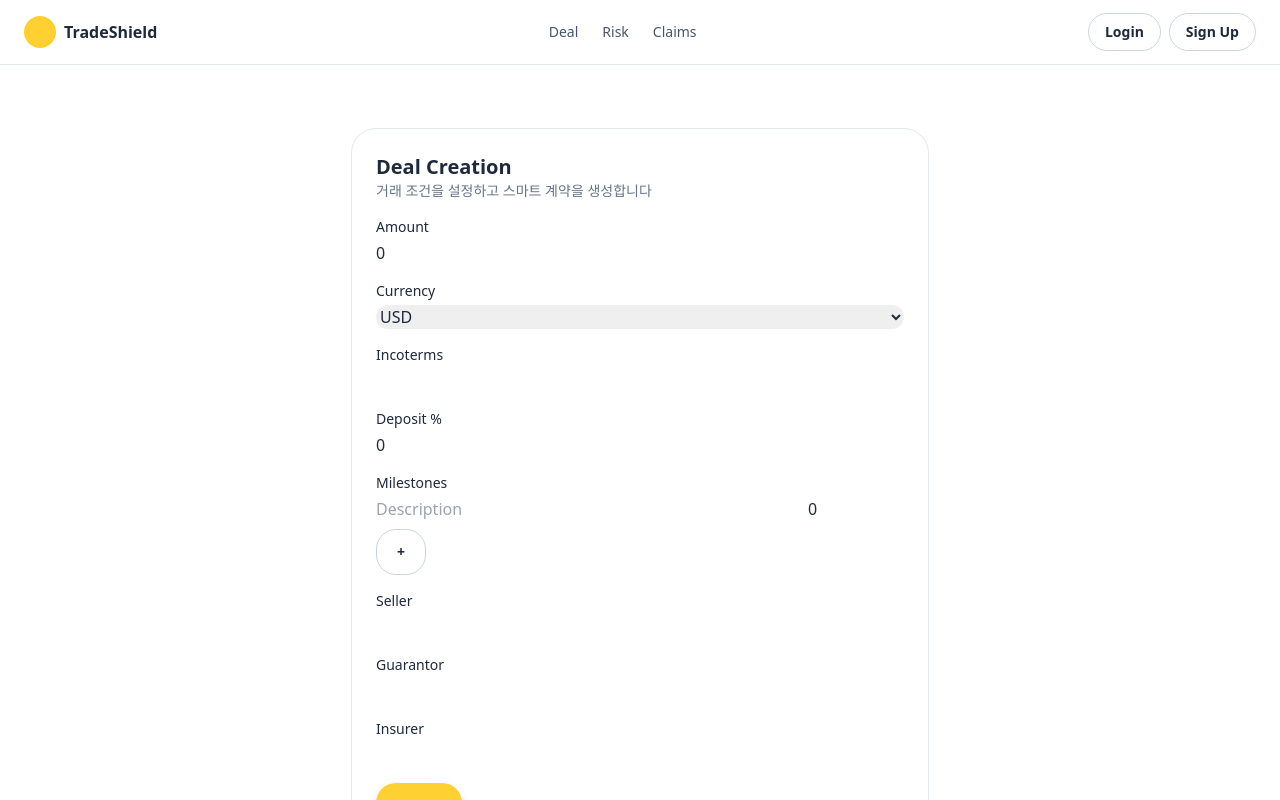
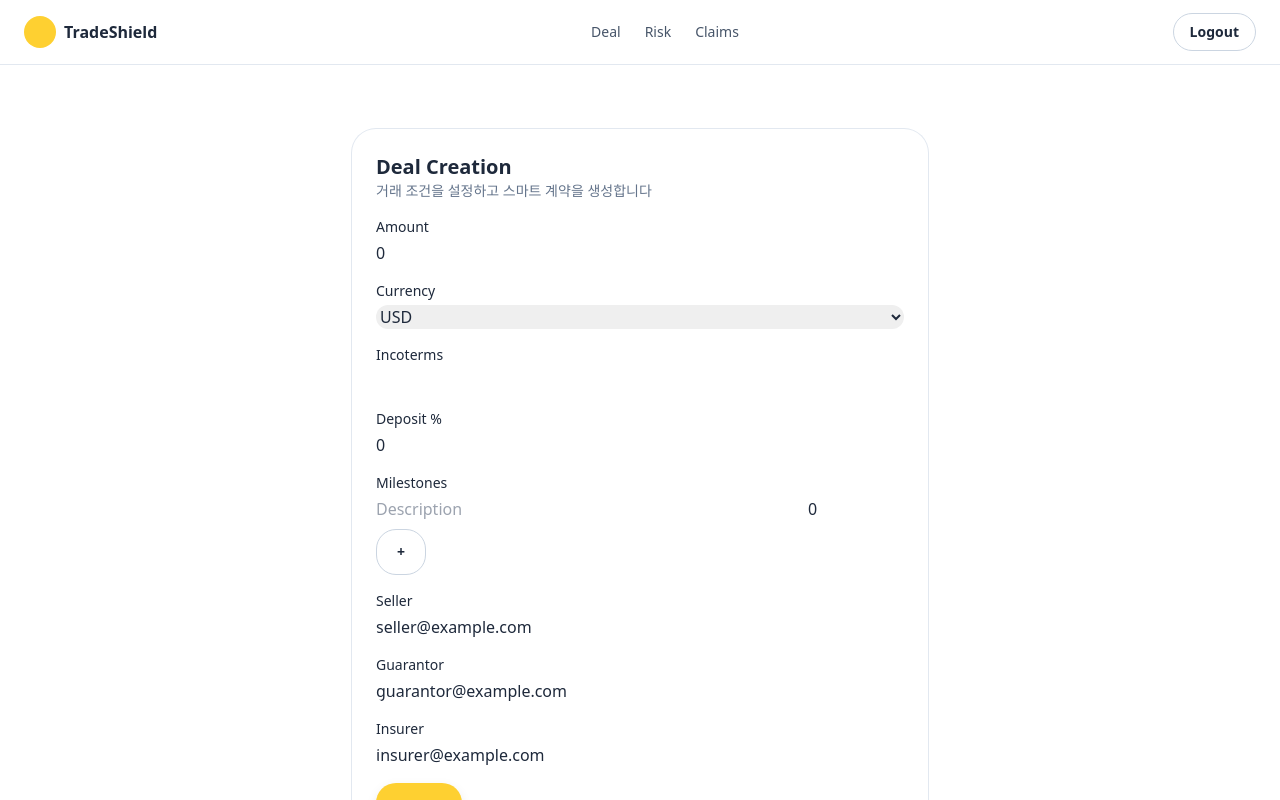
Before and after one commit to polarpolar914/KB_Future_Finance_AI_Challenge, a Nuxt app in the folder nuxt-app/: page /deal-creation in a window 1280 px wide. Shown: the top 800 px of the page. Built offline with nearby package versions, Linux system fonts and the light colour scheme.

Commit message:
feat: auto admin login and default demo users

```diff
--- a/nuxt-app/pages/deal-creation.vue
+++ b/nuxt-app/pages/deal-creation.vue
@@ -109,9 +109,9 @@ const form = reactive({
   incoterms: '',
   deposit: 0,
   milestones: [{ description: '', amount: 0 }] as { description: string; amount: number }[],
-  seller: '',
-  guarantor: '',
-  insurer: ''
+  seller: 'seller@example.com',
+  guarantor: 'guarantor@example.com',
+  insurer: 'insurer@example.com'
 })
 
 const contractHash = ref('')
--- a/nuxt-app/stores/auth.ts
+++ b/nuxt-app/stores/auth.ts
@@ -7,25 +7,22 @@ type AuthState = {
 
 export const useAuthStore = defineStore('auth', {
   state: (): AuthState => ({
-    isAuthenticated: false,
-    email: null,
+    isAuthenticated: true,
+    email: 'admin@example.com',
   }),
   actions: {
     load() {
       if (process.client) {
         const users = JSON.parse(localStorage.getItem('demo-users') || '{}')
-        if (Object.keys(users).length === 0) {
-          localStorage.setItem('demo-users', JSON.stringify({
-            'buyer@example.com': { password: '1234567890', name: 'Buyer' },
-            'seller@example.com': { password: '1234567890', name: 'Seller' },
-            'insurer@example.com': { password: '1234567890', name: 'Insurer' },
-          }))
-        }
-        const email = localStorage.getItem('demo-auth-email')
-        if (email) {
-          this.isAuthenticated = true
-          this.email = email
-        }
+        users['admin@example.com'] = { password: '1234567890', name: 'Admin' }
+        users['buyer@example.com'] = { password: '1234567890', name: 'Buyer' }
+        users['seller@example.com'] = { password: '1234567890', name: 'Seller' }
+        users['guarantor@example.com'] = { password: '1234567890', name: 'Guarantor' }
+        users['insurer@example.com'] = { password: '1234567890', name: 'Insurer' }
+        localStorage.setItem('demo-users', JSON.stringify(users))
+        this.isAuthenticated = true
+        this.email = 'admin@example.com'
+        localStorage.setItem('demo-auth-email', 'admin@example.com')
       }
     },
     async login(email: string, password: string) {
```
